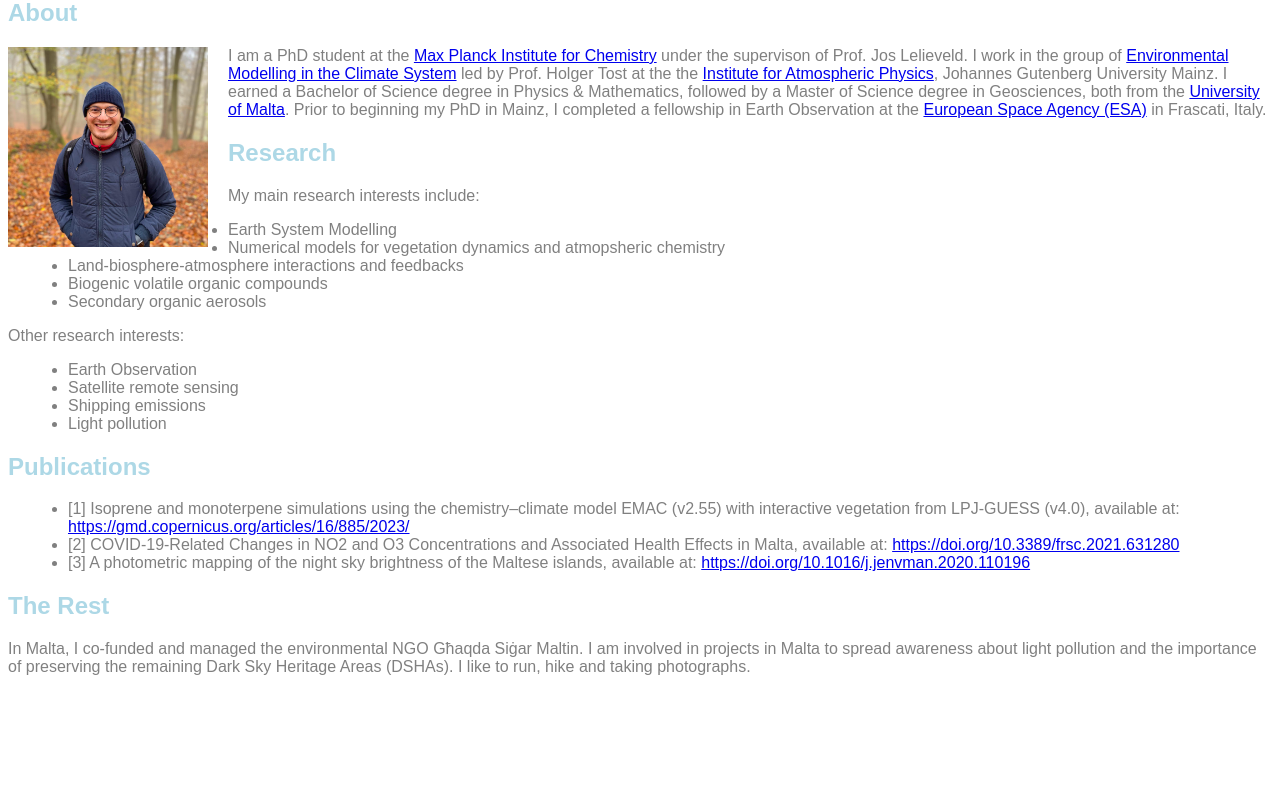
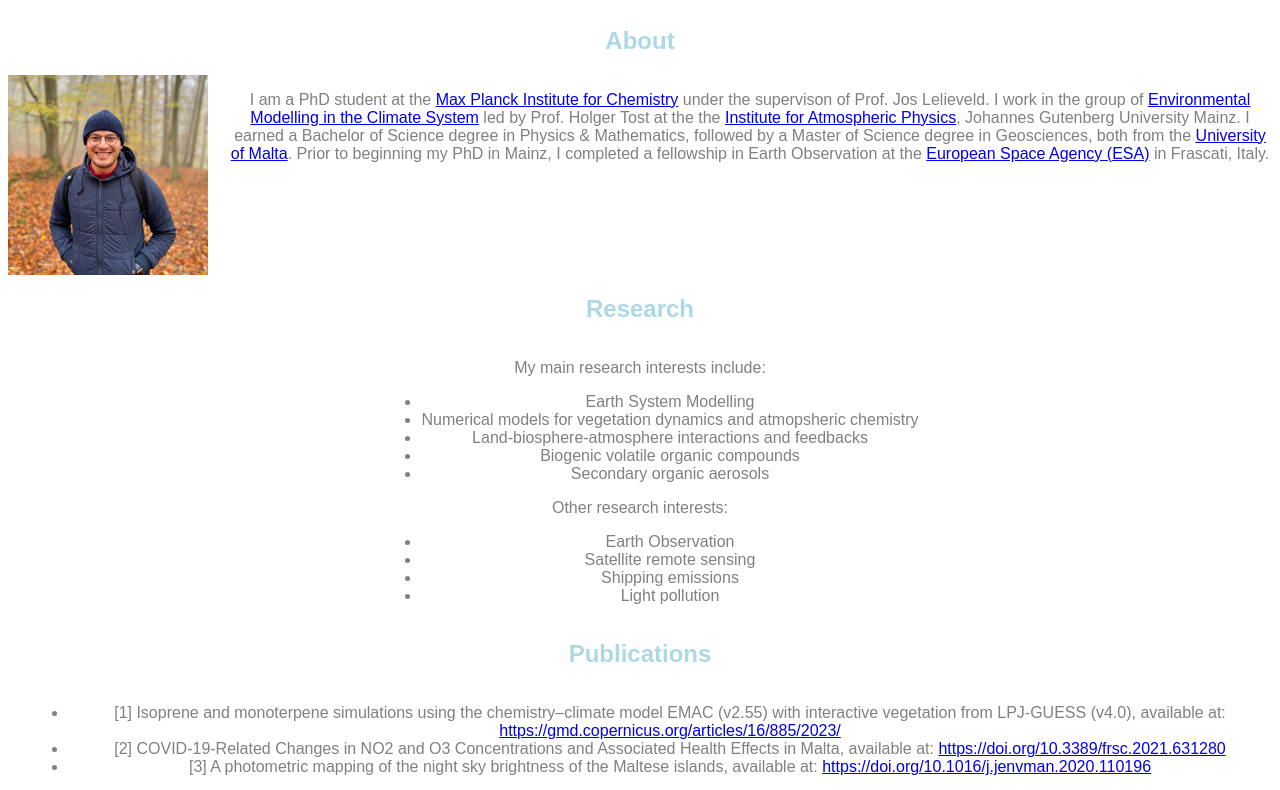
Before and after one commit to ryanvella9/ryanvella.github.io, a plain HTML site: page index.html in a window 1280 px wide. Shown: the part 81-871 px from the top of the page. Before the commit the page ends 800 px from the top, so only its background shows below. Drawn offline with Linux system fonts and the light colour scheme.

Commit message:
Update index.html

```diff
--- a/index.html
+++ b/index.html
@@ -8,6 +8,10 @@
         background-color: white;
         font-family: sans-serif;
         color: gray;
+        display: flex;
+        flex-direction: column;
+        align-items: center;
+        text-align: center;
       }
       h2 {
         font-weight: bold;
```
